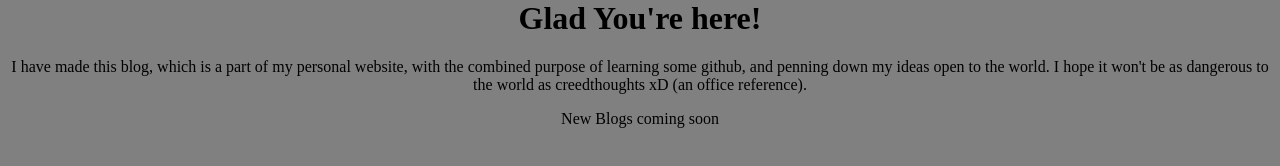
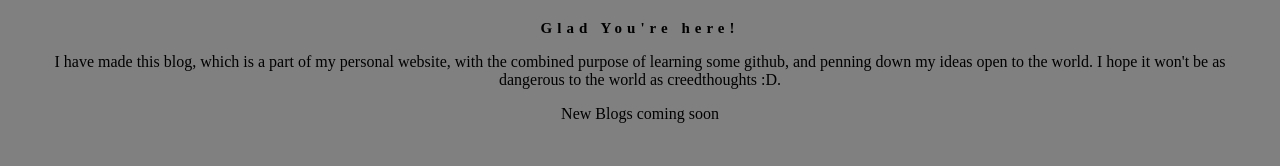
Before and after one commit to shashkat/My-Blog, a plain HTML site: page index.html in a window 1280 px wide. Drawn offline with Linux system fonts and the light colour scheme.

Commit message:
transitions_prac

```diff
--- a/index.html
+++ b/index.html
@@ -7,8 +7,8 @@
      <link rel="stylesheet" href="styles.css">
 </head>
 <body>
-     <h1>Glad You're here!</h1>
-     <p>I have made this blog, which is a part of my personal website, with the combined purpose of learning some github, and penning down my ideas open to the world. I hope it won't be as dangerous to the world as creedthoughts xD (an office reference).</p>
+     <h1 class = 'heading'>Glad You're here!</h1>
+     <p>I have made this blog, which is a part of my personal website, with the combined purpose of learning some github, and penning down my ideas open to the world. I hope it won't be as dangerous to the world as creedthoughts :D.</p>
      <p>New Blogs coming soon</p>
 </body>
 </html>
--- a/styles.css
+++ b/styles.css
@@ -1,5 +1,20 @@
 body{
-     margin: 0;
+     margin: 20px;
      background: grey;
      text-align: center;
 }
+
+.heading{
+     color: black;
+     font-size: 15px;
+     letter-spacing: 5px;
+     transition: all 1s;
+     /* transition-delay: 0.2s; */
+     transition-timing-function: ease-out;
+}
+
+.heading:hover{
+     color: white;
+     letter-spacing: 1px;
+     font-size: 20px;
+}
```
